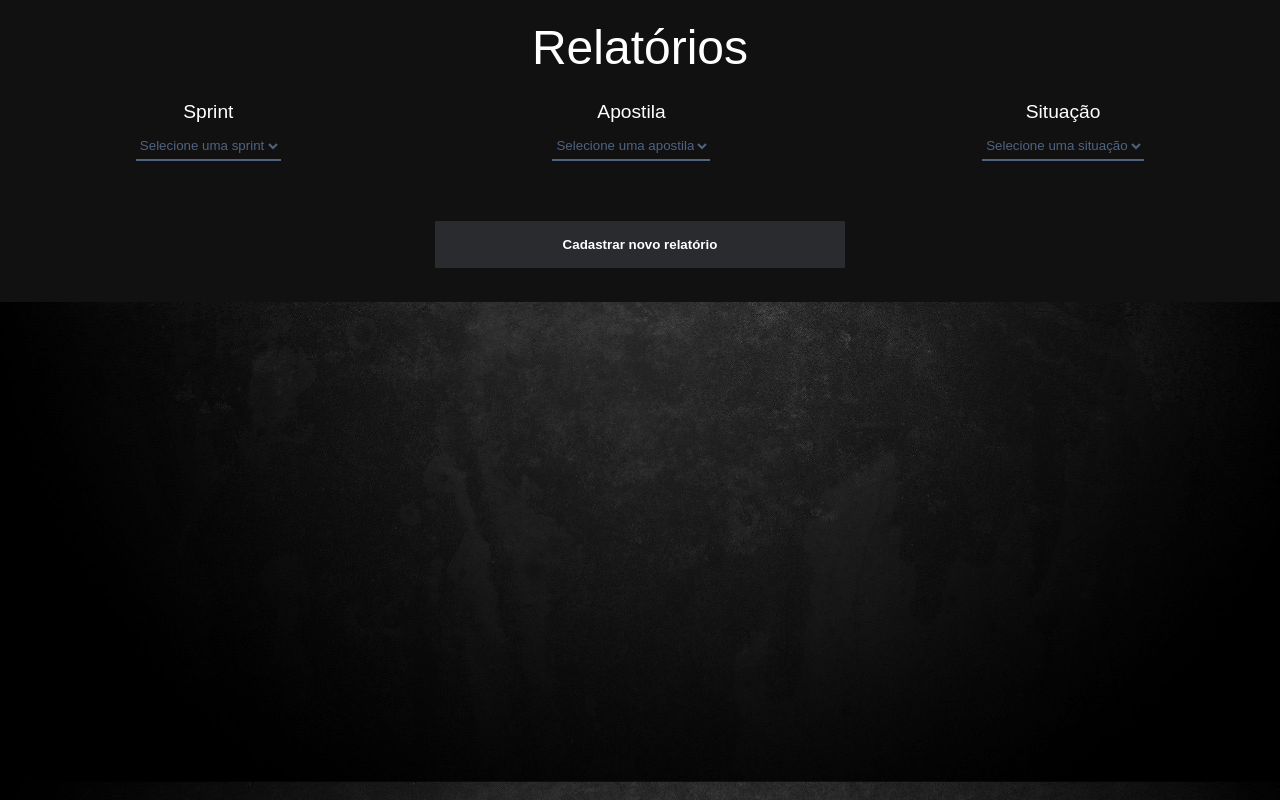
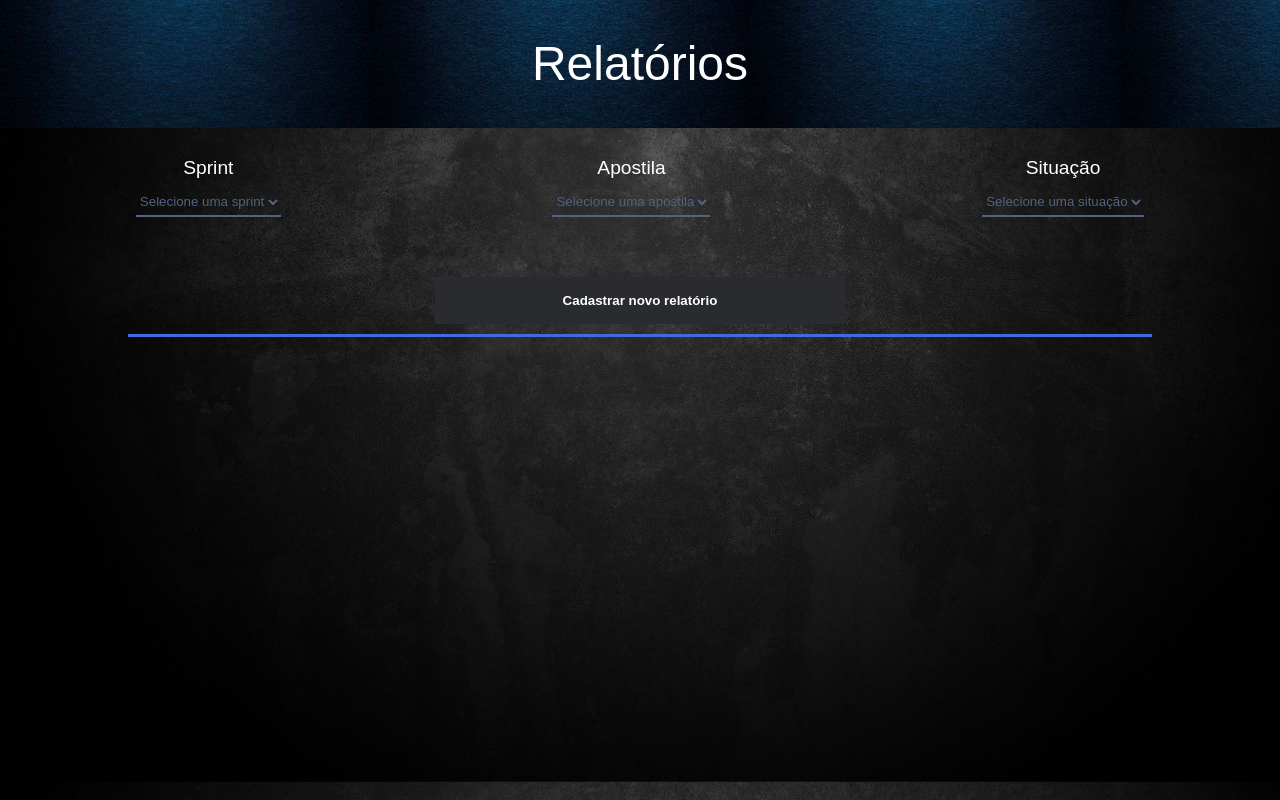
Before and after one commit to jpcanto/reportsApp, a website: page dev/index.html in a window 1280 px wide. Drawn offline with Linux system fonts and the light colour scheme; a script that the page names is missing.

Commit message:
Layout header

```diff
--- a/dev/src/components/listagem-apostilas/listagem-apostilas.component.html
+++ b/dev/src/components/listagem-apostilas/listagem-apostilas.component.html
@@ -32,6 +32,7 @@
     <button onclick="mostraCadastro()" class="mostra-cadastro">Cadastrar novo relatório</button>
 </header>
 
+<hr>
 
 <section class="main-content">
 
--- a/dev/src/sass/_partials/_header.scss
+++ b/dev/src/sass/_partials/_header.scss
@@ -1,12 +1,14 @@
 header {
     font-family: sans-serif;
 
-    background: #111;
-    padding: 3vh 0;
+    background: transparent;
     .title {
         color: #fff;
         font-size: 3em;
         text-align: center;
+
+        padding: 5vh 0;
+        background: url('../img/bg-header.jpg');
     }
     .mostra-cadastro {
         color: #fff;
@@ -21,3 +23,7 @@ header {
         padding: 2vh 10vw;
     }
 }
+hr {
+    border-top: 3px solid royalblue;
+    margin: 0 10%;
+}
```
Also changed, not shown: dev/src/css/main.css, dev/src/img/bg-header.jpg (added).
